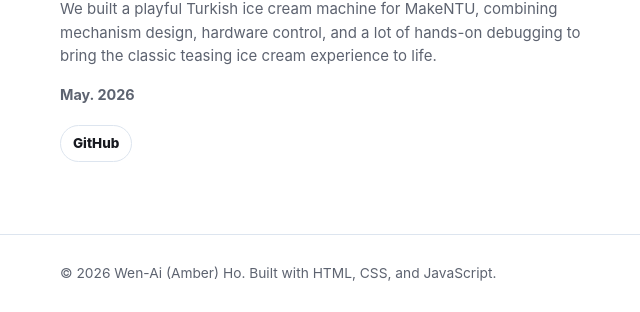
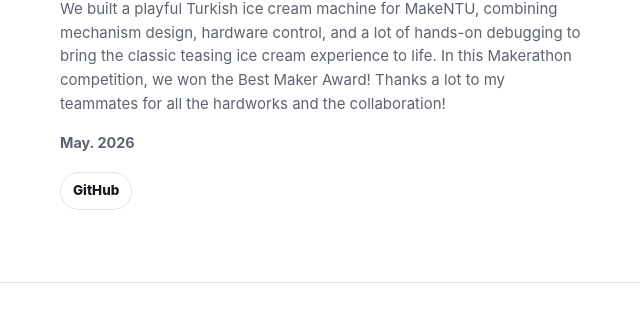
Before and after one commit to amber-ho/amber-ho.github.io, a plain HTML site: page projects.html in a window 1280 px wide. Shown: the part 2188-2500 px from the top of the page, without its empty margins (40-680 px from the left). Drawn offline with Linux system fonts and the light colour scheme.

Commit message:
Minor revise

```diff
--- a/projects.html
+++ b/projects.html
@@ -68,7 +68,7 @@
             <h2>Color mixer</h2>
             <p>We built a smart Color Mixer that turns digital or scanned colors into real paint.
               Powered by Mixbox + Kubelka–Munk models, it automatically mixes the target color while the UI monitors the machine’s current status for a smoother experience.
-              It was my first project in NTUEE, and it's very interesting to me!
+              It was my first project in NTUEE, and it opens my eyes to the world of getting things done with hardware and software.
             </p>
             <p class="project-date">Feb. 2025 ~ Jun. 2025</p>
             <div class="project-actions">
@@ -111,7 +111,10 @@
           <div class="project-entry-body">
             <p class="project-category">MakeNTU (Makerathon)</p>
             <h2>Turkish Ice Cream Machine</h2>
-            <p>We built a playful Turkish ice cream machine for MakeNTU, combining mechanism design, hardware control, and a lot of hands-on debugging to bring the classic teasing ice cream experience to life.</p>
+            <p>We built a playful Turkish ice cream machine for MakeNTU, combining mechanism design, hardware control,
+              and a lot of hands-on debugging to bring the classic teasing ice cream experience to life.
+              In this Makerathon competition, we won the Best Maker Award! Thanks a lot to my teammates for all the hardworks and the collaboration!
+            </p>
             <p class="project-date">May. 2026</p>
             <div class="project-actions">
               <a href="https://github.com/work-tomorrow/turkish-ice-cream">GitHub</a>
```
